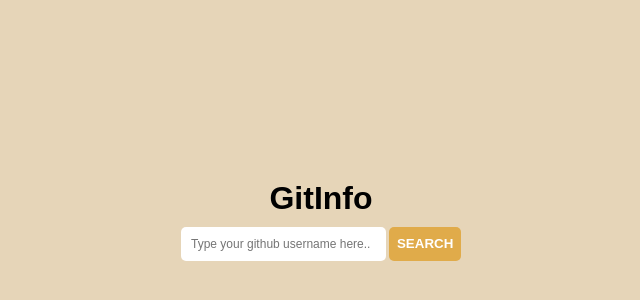
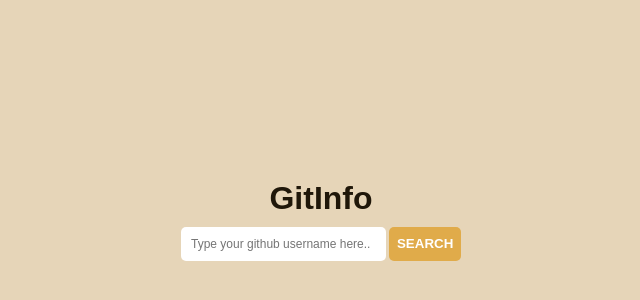
Before and after one commit to iamamyaman/get-github-info, a plain HTML site: page index.html in a window 1280 px wide. Shown: the part 180-480 px from the top of the page, 319-959 px from the left. Drawn offline with Linux system fonts and the light colour scheme.

Commit message:
Update style.css

```diff
--- a/style.css
+++ b/style.css
@@ -28,6 +28,7 @@ body{
 
 .container h1{
   text-align:center;
+  color:#1f1709
 }
 
 .search-bar{
@@ -55,6 +56,7 @@ body{
     color:white;
     font-weight: 700;
     padding: 0 5px;
+    cursor: pointer;
 }
 
 
```
